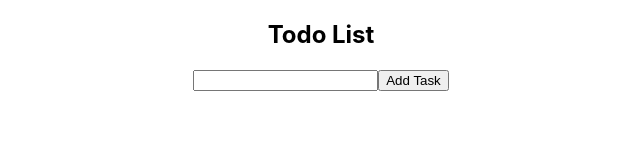
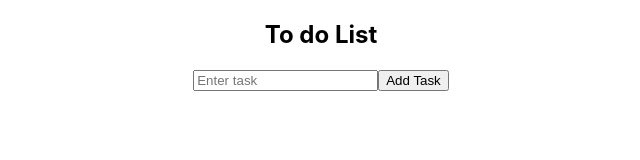
Before and after one commit to shadowpm/todo-list, a React (Create React App) app: page / in a window 1280 px wide. Shown: the top 160 px of the page, without its empty margins (319-959 px from the left). Built offline with nearby package versions, Linux system fonts and the light colour scheme.

Commit message:
Write CreateTaskComponent, take the input data and pass it through "create" method to App.js, then add it to the "tasks" array in App.js, then send the array as props to "TasksListComponent" and print it with the map method to the output.

```diff
--- a/src/App.js
+++ b/src/App.js
@@ -1,12 +1,43 @@
-import React, { Component } from 'react';
+import React, {Component} from 'react';
 import './App.css';
 import CreateTaskComponent from './components/CreateTaskComponent';
+import TasksListComponent from './components/TasksListComponent';
+
 class App extends Component {
+    constructor(props) {
+        super(props);
+
+        this.state = {
+            tasks: [],
+            id: 0,
+            filter: false,
+            editCandidateTaskId: false,
+            deleteCandidateTaskId: false
+        }
+
+        this.create = this.create.bind(this)
+    }
+
+    create(task) {
+        const object = {
+            task: task,
+            id: this.state.id,
+            is_done: false
+        }
+
+        this.setState({
+            tasks: [...this.state.tasks, object],
+            id: this.state.id + 1
+        })
+    }
+
     render() {
+        console.log(this.state);
         return (
             <div className="App">
-          <h2>Todo List</h2>
-          <CreateTaskComponent />
+                <h2>To do List</h2>
+                <CreateTaskComponent onCreate={this.create}/>
+                <TasksListComponent tasks={this.state.tasks}/>
             </div>
         );
     }
--- a/src/components/CreateTaskComponent.js
+++ b/src/components/CreateTaskComponent.js
@@ -1,13 +1,34 @@
-import React, { Component } from 'react';
+import React, {Component} from 'react';
 
 class CreateTaskComponent extends Component {
-    render(){
-        return(
+    constructor(props) {
+        super(props);
+        this.state = {value: ''};
+
+        this.handleChange = this.handleChange.bind(this);
+        this.handleSubmit = this.handleSubmit.bind(this);
+    }
+
+    handleChange(event) {
+        this.setState({value: event.target.value});
+    }
+
+    handleSubmit(event) {
+        event.preventDefault();
+        this.props.onCreate(this.state.value)
+    }
+
+    render() {
+        return (
             <div>
-                <input id="user-task" />
-                <button type="button">Add Task</button>
+                <form onSubmit={this.handleSubmit}>
+                    <input placeholder="Enter task" id="user-task" value={this.state.value}
+                           onChange={this.handleChange}/>
+                    <button>Add Task</button>
+                </form>
             </div>
         )
     }
 }
- export default CreateTaskComponent;
+
+export default CreateTaskComponent;
--- a/src/components/TasksListComponent.js
+++ b/src/components/TasksListComponent.js
@@ -0,0 +1,12 @@
+import React, {Component} from 'react';
+
+class TasksListComponent extends Component {
+    render(){
+        return(
+            this.props.tasks.map(function(x) { return (<div key={x.id}>{x.task}</div>) })
+
+        )
+    }
+}
+
+export default TasksListComponent;
```
Lines whose indentation alone changed are shown as unchanged.
